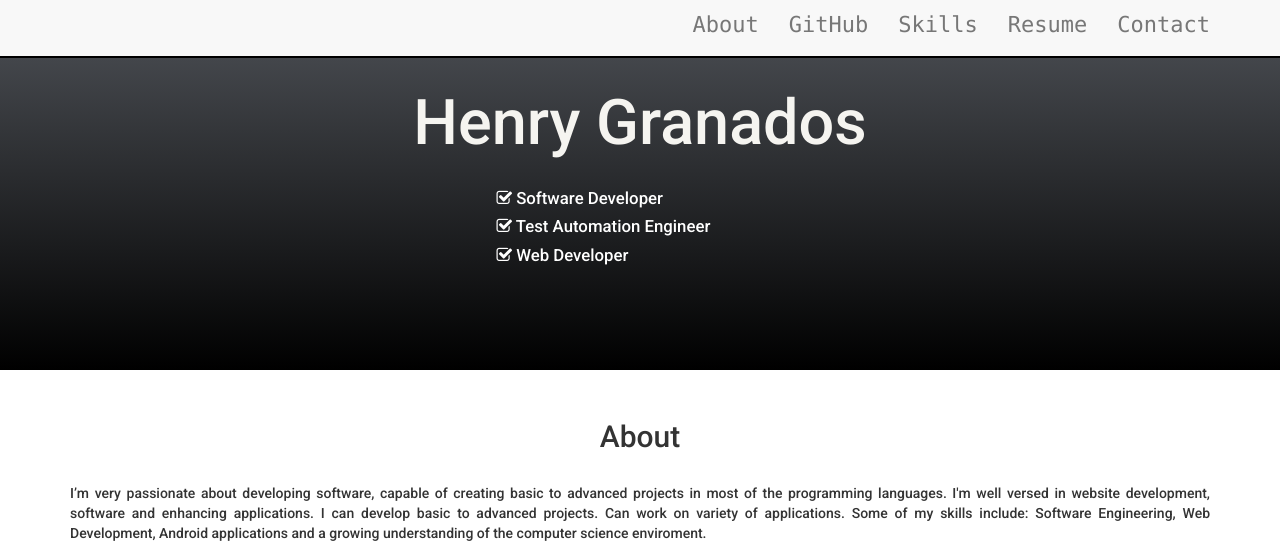
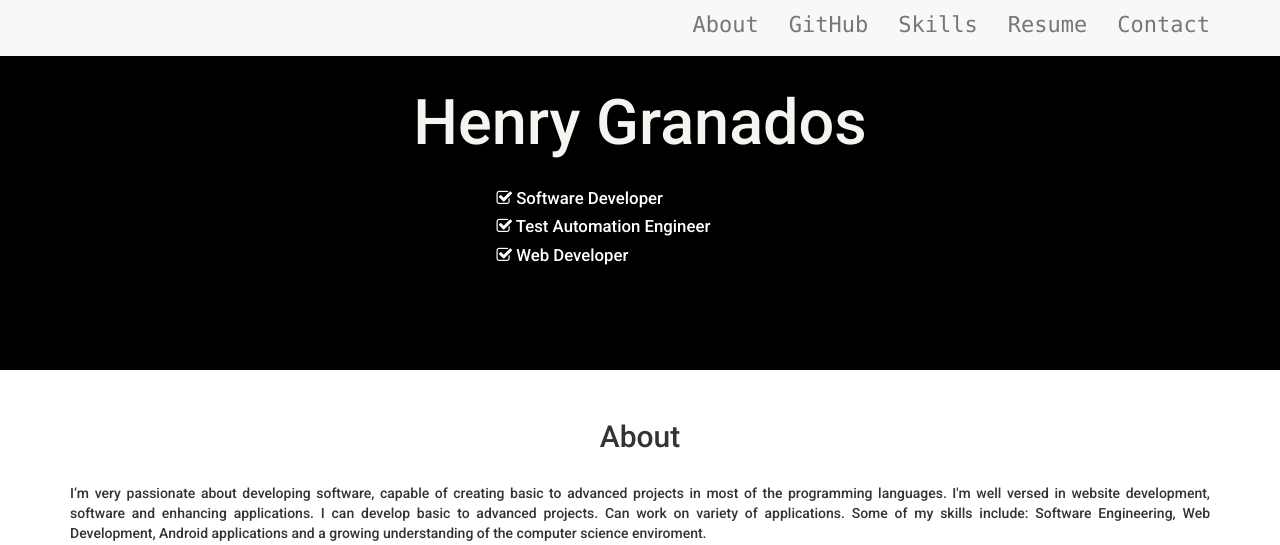
Before and after one commit to henrygranados/henrygranados.github.io, a PHP site: page /index.html in a window 1280 px wide. Shown: the top 545 px of the page. Run offline with PHP 8.4, Linux system fonts and the light colour scheme; some libraries are stand-ins or nearby versions.

Commit message:
change background

```diff
--- a/styles/main.css
+++ b/styles/main.css
@@ -45,14 +45,7 @@ a {
   //background: url(../images/mtns-background.jpg) no-repeat center center;
  /* Permalink - use to edit and share this gradient: http://colorzilla.com/gradient-editor/#1e5799+0,2989d8+91,207cca+100,7db9e8+100,207cca+100 */
 /* Permalink - use to edit and share this gradient: http://colorzilla.com/gradient-editor/#45484d+0,000000+100;Black+3D+%231 */
-background: rgb(69,72,77); /* Old browsers */
-background: -moz-linear-gradient(top,  rgba(69,72,77,1) 0%, rgba(0,0,0,1) 100%); /* FF3.6+ */
-background: -webkit-gradient(linear, left top, left bottom, color-stop(0%,rgba(69,72,77,1)), color-stop(100%,rgba(0,0,0,1))); /* Chrome,Safari4+ */
-background: -webkit-linear-gradient(top,  rgba(69,72,77,1) 0%,rgba(0,0,0,1) 100%); /* Chrome10+,Safari5.1+ */
-background: -o-linear-gradient(top,  rgba(69,72,77,1) 0%,rgba(0,0,0,1) 100%); /* Opera 11.10+ */
-background: -ms-linear-gradient(top,  rgba(69,72,77,1) 0%,rgba(0,0,0,1) 100%); /* IE10+ */
-background: linear-gradient(to bottom,  rgba(69,72,77,1) 0%,rgba(0,0,0,1) 100%); /* W3C */
-filter: progid:DXImageTransform.Microsoft.gradient( startColorstr='#45484d', endColorstr='#000000',GradientType=0 ); /* IE6-9 */
+background: #000000;
 
 
 
```
